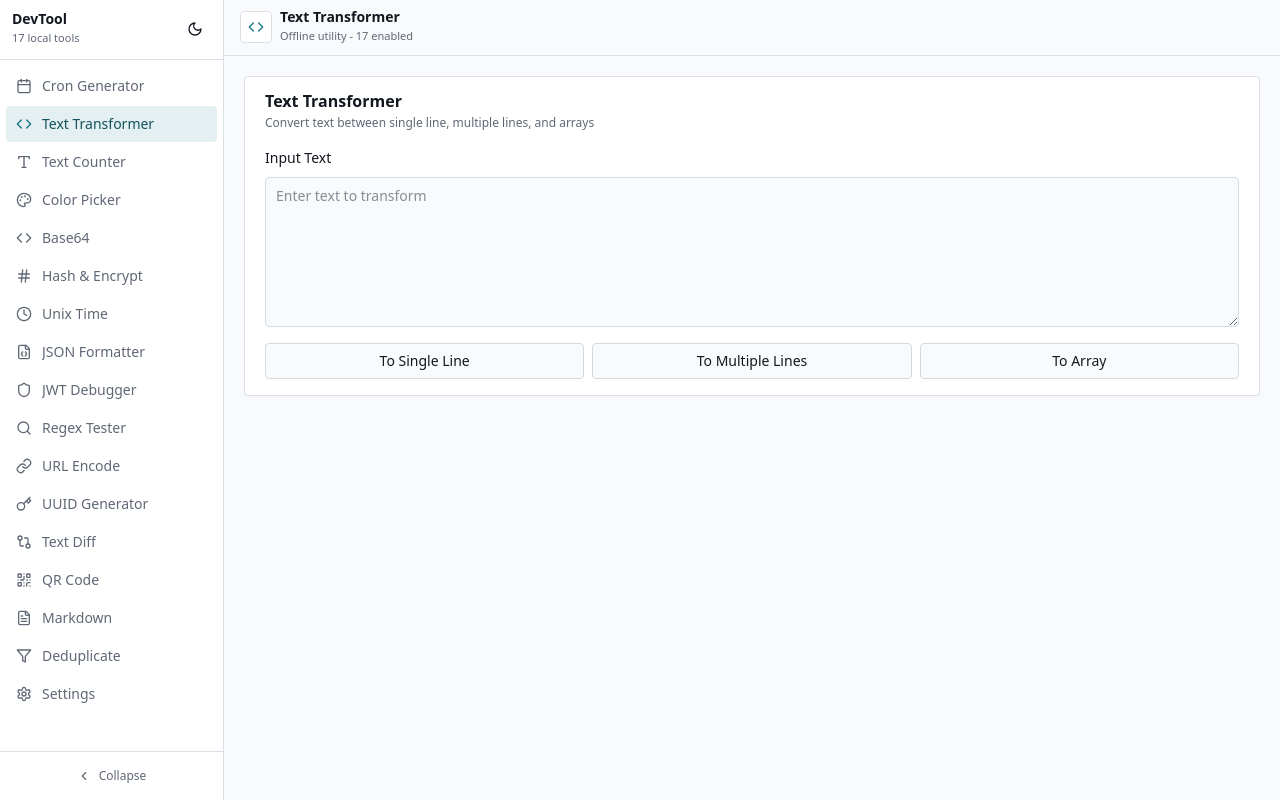
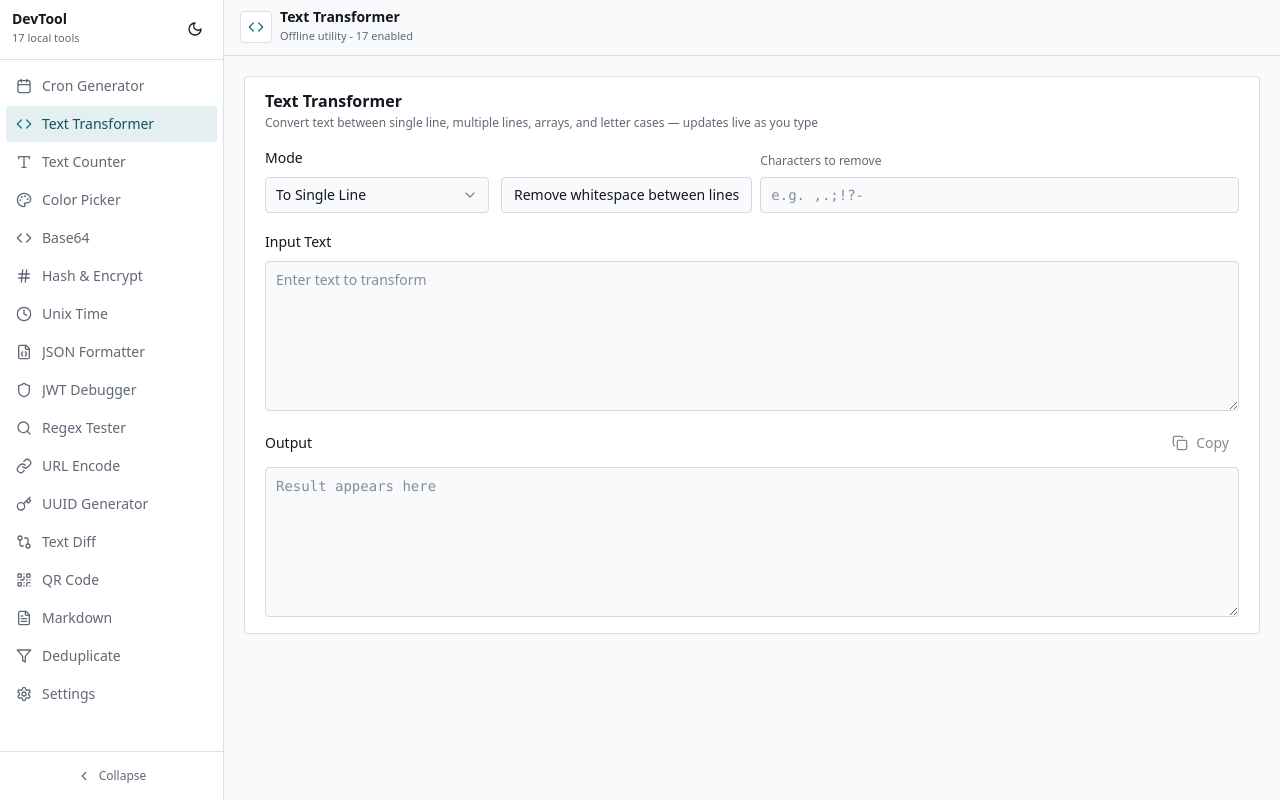
Before and after one commit to DianaSensei/developer-desktop-utils, a React (Vite) app: page /text-transform in a window 1280 px wide. Built offline with nearby package versions, Linux system fonts and the light colour scheme.

Commit message:
feat: enhance text counter tool

```diff
--- a/src/components/tools/TextTransformer.tsx
+++ b/src/components/tools/TextTransformer.tsx
@@ -1,36 +1,137 @@
-import { useState } from 'react';
+import { useMemo, useState } from 'react';
 import { Card, CardContent, CardDescription, CardHeader, CardTitle } from '@/components/ui/card';
 import { Label } from '@/components/ui/label';
+import { Input } from '@/components/ui/input';
 import { Textarea } from '@/components/ui/textarea';
 import { Button } from '@/components/ui/button';
+import { Select, SelectContent, SelectItem, SelectTrigger, SelectValue } from '@/components/ui/select';
 import { Copy } from 'lucide-react';
+import { cn } from '@/lib/utils';
+
+type TransformMode =
+  | 'single-line'
+  | 'multiple-lines'
+  | 'array'
+  | 'uppercase'
+  | 'lowercase'
+  | 'camelcase'
+  | 'snakecase';
+
+const MODE_OPTIONS: Array<{ value: TransformMode; label: string }> = [
+  { value: 'single-line', label: 'To Single Line' },
+  { value: 'multiple-lines', label: 'To Multiple Lines' },
+  { value: 'array', label: 'To Array' },
+  { value: 'uppercase', label: 'To UPPERCASE' },
+  { value: 'lowercase', label: 'To lowercase' },
+  { value: 'camelcase', label: 'To camelCase' },
+  { value: 'snakecase', label: 'To snake_case' },
+];
+
+// Escape a single character for safe use inside a regex character class.
+function escapeForCharClass(char: string) {
+  return char.replace(/[\\\]^-]/g, '\\$&');
+}
+
+function splitWords(text: string) {
+  return text
+    .replace(/([a-z0-9])([A-Z])/g, '$1 $2')
+    .replace(/[_\-]+/g, ' ')
+    .split(/\s+/)
+    .filter(Boolean);
+}
+
+function toCamelCase(text: string) {
+  return splitWords(text)
+    .map((word, index) =>
+      index === 0
+        ? word.toLowerCase()
+        : word.charAt(0).toUpperCase() + word.slice(1).toLowerCase()
+    )
+    .join('');
+}
+
+function toSnakeCase(text: string) {
+  return splitWords(text)
+    .map((word) => word.toLowerCase())
+    .join('_');
+}
+
+function toSingleLine(text: string, removeLineWhitespace: boolean, removeChars: string) {
+  let result = text;
+
+  if (removeChars) {
+    const charClass = [...new Set(removeChars.split(''))].map(escapeForCharClass).join('');
+    if (charClass) {
+      result = result.replace(new RegExp(`[${charClass}]`, 'g'), '');
+    }
+  }
+
+  if (removeLineWhitespace) {
+    // Trim each line and join directly, dropping the whitespace between lines.
+    result = result
+      .split(/\r?\n/)
+      .map((line) => line.trim())
+      .join('');
+  } else {
+    result = result.replace(/\r?\n/g, ' ');
+  }
+
+  return result.replace(/\s+/g, ' ').trim();
+}
+
+function toMultipleLines(text: string, delimiters: string) {
+  const source = delimiters || ',;';
+  const charClass = [...new Set(source.split(''))].map(escapeForCharClass).join('');
+  if (!charClass) return text;
+
+  return text
+    .split(new RegExp(`[${charClass}]`))
+    .map((line) => line.trim())
+    .filter((line) => line.length > 0)
+    .join('\n');
+}
+
+function toArray(text: string) {
+  const items = text
+    .split(/\r?\n/)
+    .map((line) => line.trim())
+    .filter((line) => line.length > 0);
+  return JSON.stringify(items, null, 2);
+}
 
 export function TextTransformer() {
   const [input, setInput] = useState('');
-  const [output, setOutput] = useState('');
+  const [mode, setMode] = useState<TransformMode>('single-line');
 
-  const toSingleLine = () => {
-    const singleLine = input.replace(/\n/g, ' ').replace(/\s+/g, ' ').trim();
-    setOutput(singleLine);
-  };
+  // Single line options
+  const [removeLineWhitespace, setRemoveLineWhitespace] = useState(false);
+  const [removeChars, setRemoveChars] = useState('');
 
-  const toMultipleLines = () => {
-    const lines = input
-      .split(/[,;]/)
-      .map((line) => line.trim())
-      .filter((line) => line.length > 0)
-      .join('\n');
-    setOutput(lines);
-  };
+  // Multiple lines options
+  const [delimiters, setDelimiters] = useState(',;');
 
-  const toArray = () => {
-    const items = input
-      .split(/\n/)
-      .map((line) => line.trim())
-      .filter((line) => line.length > 0);
-    const array = JSON.stringify(items, null, 2);
-    setOutput(array);
-  };
+  const output = useMemo(() => {
+    if (!input) return '';
+
+    switch (mode) {
+      case 'single-line':
+        return toSingleLine(input, removeLineWhitespace, removeChars);
+      case 'multiple-lines':
+        return toMultipleLines(input, delimiters);
+      case 'array':
+        return toArray(input);
+      case 'uppercase':
+        return input.toUpperCase();
+      case 'lowercase':
+        return input.toLowerCase();
+      case 'camelcase':
+        return toCamelCase(input);
+      case 'snakecase':
+        return toSnakeCase(input);
+      default:
+        return input;
+    }
+  }, [input, mode, removeLineWhitespace, removeChars, delimiters]);
 
   const copyOutput = () => {
     navigator.clipboard.writeText(output);
@@ -40,43 +141,93 @@ export function TextTransformer() {
     <Card>
       <CardHeader>
         <CardTitle>Text Transformer</CardTitle>
-        <CardDescription>Convert text between single line, multiple lines, and arrays</CardDescription>
+        <CardDescription>
+          Convert text between single line, multiple lines, arrays, and letter cases — updates live as you type
+        </CardDescription>
       </CardHeader>
       <CardContent className="space-y-4">
+        <div className="flex flex-col gap-3 sm:flex-row sm:items-end">
+          <div className="space-y-2">
+            <Label>Mode</Label>
+            <Select value={mode} onValueChange={(value) => setMode(value as TransformMode)}>
+              <SelectTrigger className="w-full sm:w-56">
+                <SelectValue placeholder="Select a transform" />
+              </SelectTrigger>
+              <SelectContent>
+                {MODE_OPTIONS.map((option) => (
+                  <SelectItem key={option.value} value={option.value}>
+                    {option.label}
+                  </SelectItem>
+                ))}
+              </SelectContent>
+            </Select>
+          </div>
+
+          {mode === 'single-line' && (
+            <div className="flex flex-1 flex-wrap items-end gap-2">
+              <Button
+                type="button"
+                variant={removeLineWhitespace ? 'default' : 'outline'}
+                onClick={() => setRemoveLineWhitespace((value) => !value)}
+              >
+                Remove whitespace between lines
+              </Button>
+              <div className="flex-1 space-y-1.5">
+                <Label htmlFor="remove-chars" className="text-xs text-muted-foreground">
+                  Characters to remove
+                </Label>
+                <Input
+                  id="remove-chars"
+                  value={removeChars}
+                  onChange={(event) => setRemoveChars(event.target.value)}
+                  placeholder="e.g. ,.;!?-"
+                  className="font-mono"
+                />
+              </div>
+            </div>
+          )}
+
+          {mode === 'multiple-lines' && (
+            <div className="flex-1 space-y-1.5">
+              <Label htmlFor="delimiters" className="text-xs text-muted-foreground">
+                Split by delimiter characters (default: comma and semicolon)
+              </Label>
+              <Input
+                id="delimiters"
+                value={delimiters}
+                onChange={(event) => setDelimiters(event.target.value)}
+                placeholder=",;"
+                className="font-mono"
+              />
+            </div>
+          )}
+        </div>
+
         <div className="space-y-2">
           <Label>Input Text</Label>
           <Textarea
             value={input}
-            onChange={(e) => setInput(e.target.value)}
+            onChange={(event) => setInput(event.target.value)}
             placeholder="Enter text to transform"
             className="min-h-[150px]"
           />
         </div>
 
-        <div className="grid grid-cols-3 gap-2">
-          <Button onClick={toSingleLine} variant="outline">
-            To Single Line
-          </Button>
-          <Button onClick={toMultipleLines} variant="outline">
-            To Multiple Lines
-          </Button>
-          <Button onClick={toArray} variant="outline">
-            To Array
-          </Button>
-        </div>
-
-        {output && (
         <div className="space-y-2">
           <div className="flex items-center justify-between">
             <Label>Output</Label>
-              <Button onClick={copyOutput} size="sm" variant="ghost">
+            <Button onClick={copyOutput} size="sm" variant="ghost" disabled={!output}>
               <Copy className="h-4 w-4 mr-2" />
               Copy
             </Button>
           </div>
-            <Textarea value={output} readOnly className="min-h-[150px] font-mono" />
+          <Textarea
+            value={output}
+            readOnly
+            placeholder="Result appears here"
+            className={cn('min-h-[150px] font-mono')}
+          />
         </div>
-        )}
       </CardContent>
     </Card>
   );
```
Also changed, not shown: src/components/tools/TextCounter.tsx (+118 -3 lines). Lines whose indentation alone changed are shown as unchanged.
